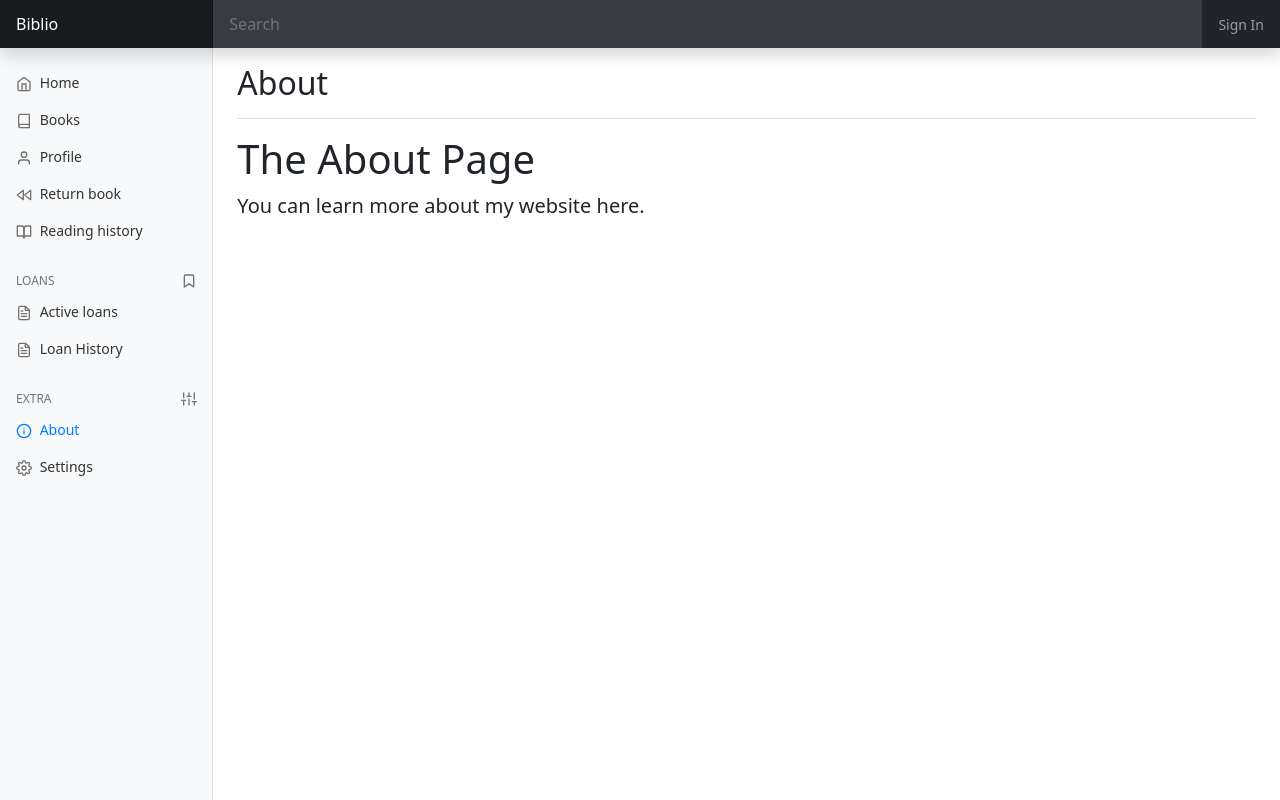
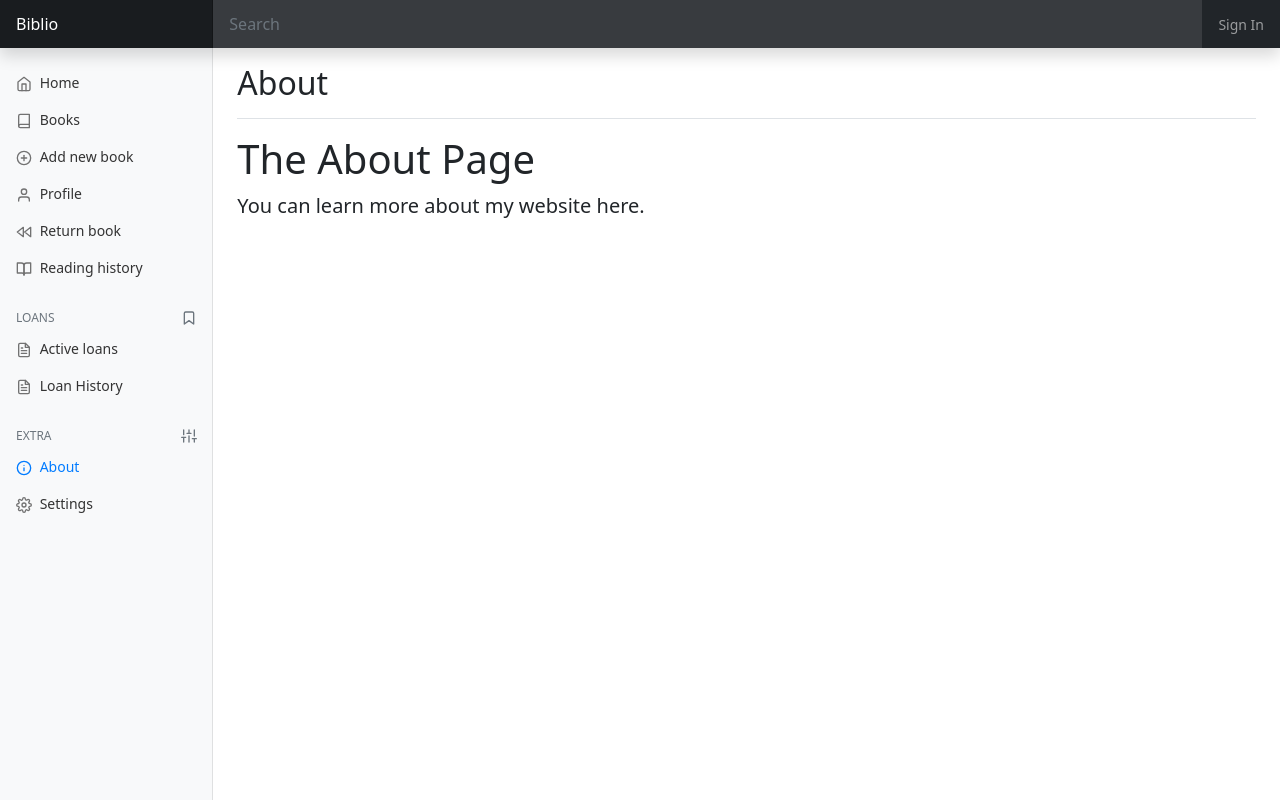
Before and after one commit to BennerLukas/Biblio, a Flask app: page /about in a window 1280 px wide. Run offline with Flask 2, Linux system fonts and the light colour scheme; some libraries are stand-ins or nearby versions.

Commit message:
more frontend stuff

```diff
--- a/src/database/init.sql
+++ b/src/database/init.sql
@@ -165,8 +165,8 @@ INSERT INTO BOOKS(s_isbn, s_title, n_book_edition, s_genre, n_publishing_year, s
                   b_is_available, n_publisher_id, n_location_id)
 VALUES ('9780575097568', 'Rivers of London', 1, 'Urban Fantasy', 2010, 'en', NULL, true, 1, 2),   -- Author 1
        ('9780345524591', 'Moon Over Soho', 2, 'Urban Fantasy', 2011, NULL, NULL, true, 1, 2),     -- Author 1
-       ('9780525516019', 'A Land of Permanent Goodbyes', NULL, NULL, NULL, 'en', 18, true, 1, 1), -- Author 3
-       (NULL, 'Der Text des Lebens', NULL, NULL, NULL, 'de', 40, true, 2, 3); -- Author 2
+       ('9780525516019', 'A Land of Permanent Goodbyes', 1, NULL, NULL, 'en', 18, true, 1, 1), -- Author 3
+       (NULL, 'Der Text des Lebens', 1, NULL, NULL, 'de', 40, true, 2, 3); -- Author 2
 
 INSERT INTO USERS(s_user_name, s_password,s_first_name, s_last_name, dt_date_of_birth, n_address_id)
 VALUES ('benni', '1234', 'Ben', 'Hell', DATE '1987-04-03', 3),
--- a/src/frontend/api/selections.py
+++ b/src/frontend/api/selections.py
@@ -16,7 +16,7 @@ class Selections:
     @staticmethod
     def sql_read_books(s_user):
         s_book_ids = f'SELECT n_book_id FROM read_books WHERE n_user_id = {s_user}'
-        s_sql = f'SELECT title, author, publisher, isbn FROM overview WHERE bookid IN ({s_book_ids});'
+        s_sql = f'SELECT title, author, publisher, isbn  FROM overview WHERE bookid IN ({s_book_ids});'
         return s_sql
 
     @staticmethod
--- a/src/frontend/app/templates/includes/raw.html
+++ b/src/frontend/app/templates/includes/raw.html
@@ -71,13 +71,23 @@
                             </a>
                     </li>
                     <li class="nav-item">
-                        {% if request.path == '/books' %}
-                        <a class="nav-link active" href="/books">
+                        {% if request.path == '/book' %}
+                        <a class="nav-link active" href="/book">
                             {% else %}
-                            <a class="nav-link" href="/books">
+                            <a class="nav-link" href="/book">
                                 {% endif %}
                                 <span data-feather="book"></span>
                                 Books
+                            </a>
+                    </li>
+                    <li class="nav-item">
+                        {% if request.path == '/add_book' %}
+                        <a class="nav-link active" href="/add_book">
+                            {% else %}
+                            <a class="nav-link" href="/add_book">
+                                {% endif %}
+                                <span data-feather="plus-circle"></span>
+                                Add new book
                             </a>
                     </li>
                     <li class="nav-item">
--- a/src/frontend/app/views.py
+++ b/src/frontend/app/views.py
@@ -1,5 +1,5 @@
-
 from flask import render_template, request, session
+from pandas import DataFrame
 
 from app import app
 from api.biblio import Biblio
@@ -21,9 +21,19 @@ def index():
     return render_template("/index.html")
 
 
-@app.route('/books')  # Books
-def books():
-    return render_template("books.html")
+@app.route('/book')  # Books
+def book():
+    result = bib.get_select("SELECT * FROM book_extended")
+    print(request)
+    print(result)
+    if isinstance(result, DataFrame):
+        return render_template("includes/table.html", column_names=result.columns.values,
+                               row_data=list(result.values.tolist()),
+                               title='Books', sub_header='List of all your books', link_column='b_is_available',
+                               zip=zip)
+    else:
+        return render_template("includes/fail.html", title='Error',
+                               text='Site could not be loaded.')
 
 
 @app.route('/profile')  # Profile
@@ -41,8 +51,13 @@ def list_read_books():
     result = bib.list_read_books()
     print(request)
     print(result)
-    return render_template("includes/table.html", column_names=result.columns.values, row_data=list(result.values.tolist()),
-                           title='Reading History', sub_header='Already read')
+    if isinstance(result, DataFrame):
+        return render_template("includes/table.html", column_names=result.columns.values,
+                               row_data=list(result.values.tolist()),
+                               title='Reading History', sub_header='Already read', link_column='none', zip=zip)
+    else:
+        return render_template("includes/fail.html", title='Error',
+                               text='Site could not be loaded.')
 
 
 @app.route('/login', methods=['POST', 'GET'])
```
Also changed, not shown: src/frontend/app/templates/includes/table.html (+14 -7 lines), src/frontend/app/templates/return_book.html (+7 -1 lines).
